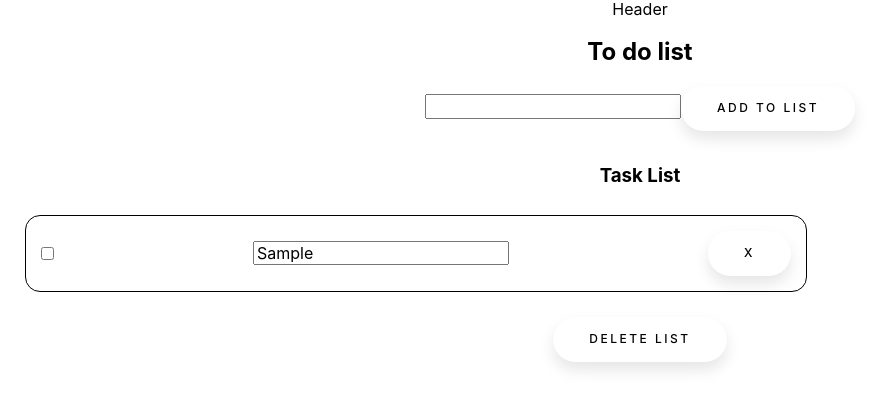
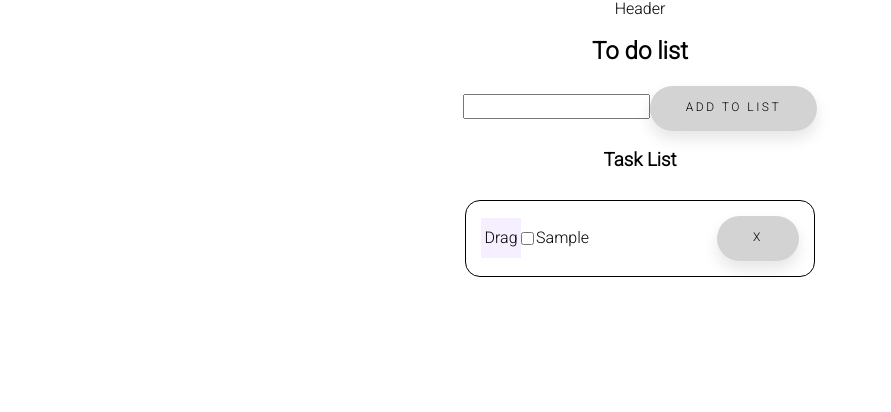
Before and after one commit to Guille-Rubio/demo-redux-todo, a React (Create React App) app: page / in a window 1280 px wide. Both pictures are taken after typing "Sample" into the empty fields and a click on the button "ADD TO LIST". Shown: the top 412 px of the page, without its empty margins (0-891 px from the left). Built offline with nearby package versions, Linux system fonts and the light colour scheme.

Commit message:
ADD/ basic styling

```diff
--- a/src/App.css
+++ /dev/null
@@ -1,38 +0,0 @@
-.App {
-  text-align: center;
-}
-
-.App-logo {
-  height: 40vmin;
-  pointer-events: none;
-}
-
-@media (prefers-reduced-motion: no-preference) {
-  .App-logo {
-    animation: App-logo-spin infinite 20s linear;
-  }
-}
-
-.App-header {
-  background-color: #282c34;
-  min-height: 100vh;
-  display: flex;
-  flex-direction: column;
-  align-items: center;
-  justify-content: center;
-  font-size: calc(10px + 2vmin);
-  color: white;
-}
-
-.App-link {
-  color: #61dafb;
-}
-
-@keyframes App-logo-spin {
-  from {
-    transform: rotate(0deg);
-  }
-  to {
-    transform: rotate(360deg);
-  }
-}
--- a/src/App.js
+++ b/src/App.js
@@ -1,7 +1,6 @@
 import React from 'react';
 import 'normalize.css';
 import './styles/styles.scss';
-import './App.css';
 import Header from './components/Header/Header';
 import Main from './components/Main/Main';
 import Footer from './components/Footer/Footer';
--- a/src/components/Main/ToDoCard/ToDoCard.jsx
+++ b/src/components/Main/ToDoCard/ToDoCard.jsx
@@ -23,7 +23,8 @@ const ToDoCard = (props) => {
   };
 
   return <Draggable deltaY="10" grid={[50, 50]} scale={1} axis='y'>
-    <article className="todocard__card">
+    <article className="todocard">
+      <div className="todocard__element">Drag</div>
       <input type="checkbox" defaultChecked={completed} onClick={toggleCompletion} />
       <input type="text" value={taskInput} onChange={updateTask} onBlur={() => dispatch(editTask({ index: props.index, updatedTask: taskInput }))}></input>
       <button className="button1" onClick={props.delete}>X</button>
--- a/src/components/Main/ToDoList/ToDoList.jsx
+++ b/src/components/Main/ToDoList/ToDoList.jsx
@@ -17,8 +17,8 @@ const ToDoList = () => {
     newTaskInput.current.value = "";
   };
 
-  const deleteCard = (i) => {dispatch(deleteTask(i))};
-  const deleteAllCards = () => { dispatch(deleteAllTasks())};
+  const deleteCard = (i) => { dispatch(deleteTask(i)) };
+  const deleteAllCards = () => { dispatch(deleteAllTasks()) };
   const printCards = () => taskList.map((task, i) => <ToDoCard key={uuidv4()} data={task} delete={() => deleteCard(i)} index={i} />);
 
 
@@ -29,10 +29,10 @@ const ToDoList = () => {
       <button className="button1" type="submit" onClick={addItem}>Add to list</button>
     </form>
     <section className="todolist__container">
-      <h3>Task List</h3>
+      {taskList.length > 0 ? <h3>Task List</h3> : ""}
       {printCards()}
     </section>
-    <button className="button1" onClick={deleteAllCards}>Delete List</button>
+    {taskList.length > 1 ? <button className="button1" onClick={deleteAllCards}>Delete List</button> : ""}
 
   </section>;
 };
--- a/src/styles/components/_ToDoCard.scss
+++ b/src/styles/components/_ToDoCard.scss
@@ -1,12 +1,35 @@
-.todocard__card {
+@import '../utils/variables.scss';
+@import '../utils//mixins.scss';
+
+.todocard {
     display: flex;
     align-items: center;
     align-content: space-between;
     justify-content: space-between;
     height: auto;
     border: 1px solid black;
-    border-radius: 15px;;
+    border-radius: $border-radius-wide;
     margin: 10px;
-    padding: 15px;;
+    padding: 15px;
     max-width: 60%;
+
+    &__element {
+        @include centered-content;
+        height: 40px;
+        width: 40px;
+        border-color: green;
+        background-color: $innactive;
+    }
+
+    &>input[type=text] {
+        border:none;
+        outline: none;
+
+        &:focus{
+            outline: none;
+            border-bottom:1px solid blue;
+
+        }
+    }
+
 }
--- a/src/styles/components/_ToDoList.scss
+++ b/src/styles/components/_ToDoList.scss
@@ -1,6 +1,9 @@
+@import '../utils/mixins.scss';
+
 .todolist__container {
-    display: flex;
+    @include centered-column-content;
+   /*  display: flex;
     flex-direction: column;
     align-items: left;
-    margin:15px;
+    margin:15px; */
 }
--- a/src/styles/components/_button1.scss
+++ b/src/styles/components/_button1.scss
@@ -1,26 +1,28 @@
+@import '../utils//variables.scss';
+
 .button1 {
     padding: 1.3em 3em;
     font-size: 12px;
     text-transform: uppercase;
     letter-spacing: 2.5px;
     font-weight: 500;
-    color: #000;
-    background-color: #fff;
+    color: $font-color;
+    background-color: $button-background-color;
     border: none;
-    border-radius: 45px;
+    border-radius: $border-radius-narrow;
     box-shadow: 0px 8px 15px rgba(0, 0, 0, 0.1);
     transition: all 0.3s ease 0s;
     cursor: pointer;
     outline: none;
-}
 
-.button1:hover {
+    &:hover {
         background-color: #23c483;
         box-shadow: 0px 15px 20px rgba(46, 229, 157, 0.4);
         color: #fff;
         transform: translateY(-2px);
     }
 
-.button1:active {
+    &:active {
         transform: translateY(-1px);
     }
+}
--- a/src/styles/styles.scss
+++ b/src/styles/styles.scss
@@ -1,3 +1,5 @@
+@import './views/app';
+
 @import './components/Main';
 @import './components/ToDoCard';
 @import './components/ToDoList';
--- a/src/styles/utils/mixins.scss
+++ b/src/styles/utils/mixins.scss
@@ -0,0 +1,12 @@
+@mixin centered-column-content {
+    display: flex;
+    flex-direction: column;
+    justify-content: center;
+    align-items: center;
+}
+
+@mixin centered-content {
+    display: flex;
+    justify-content: center;
+    align-items: center;
+}
--- /dev/null
+++ b/src/styles/utils/variables.scss
@@ -0,0 +1,13 @@
+@import url('https://fonts.googleapis.com/css2?family=Roboto:wght@300&display=swap');
+
+$app-font-family:'Roboto', sans-serif;
+
+$app-background-color:#ede7d9;
+$border-color:#820933;
+$font-color:black;
+$card-background-color:#383d3b;
+$button-background-color:lightgrey;
+$innactive: #f5efff;
+
+$border-radius-narrow:45px;
+$border-radius-wide:15px;
--- a/src/styles/views/_App.scss
+++ b/src/styles/views/_App.scss
@@ -0,0 +1,20 @@
+@import '../utils//variables.scss';
+
+.App {
+    text-align: center;
+    font-family:$app-font-family;
+
+
+  }
+
+
+  .App-header {
+    background-color: #282c34;
+    min-height: 100vh;
+    display: flex;
+    flex-direction: column;
+    align-items: center;
+    justify-content: center;
+    font-size: calc(10px + 2vmin);
+    color: white;
+  }
```
Lines whose indentation alone changed are shown as unchanged.
